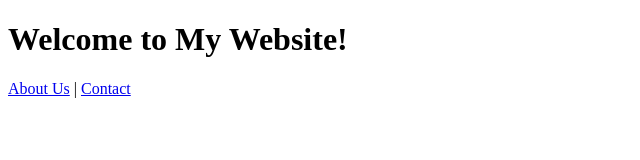
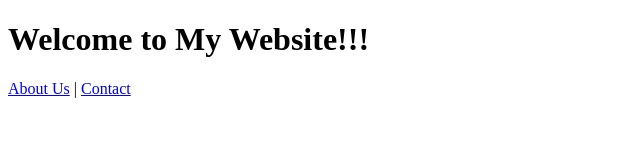
Before and after one commit to sergey1701/web-site, a plain HTML site: page html/index.html in a window 1280 px wide. Shown: the full height of the page, 0-640 px from the left. Drawn offline with Linux system fonts and the light colour scheme.

Commit message:
Deploy new web-site

```diff
--- a/html/index.html
+++ b/html/index.html
@@ -6,7 +6,7 @@
     <title>Welcome</title>
 </head>
 <body>
-    <h1>Welcome to My Website!</h1>
+    <h1>Welcome to My Website!!!</h1>
     <nav>
         <a href="about.html">About Us</a> |
         <a href="contact.html">Contact</a>
```
